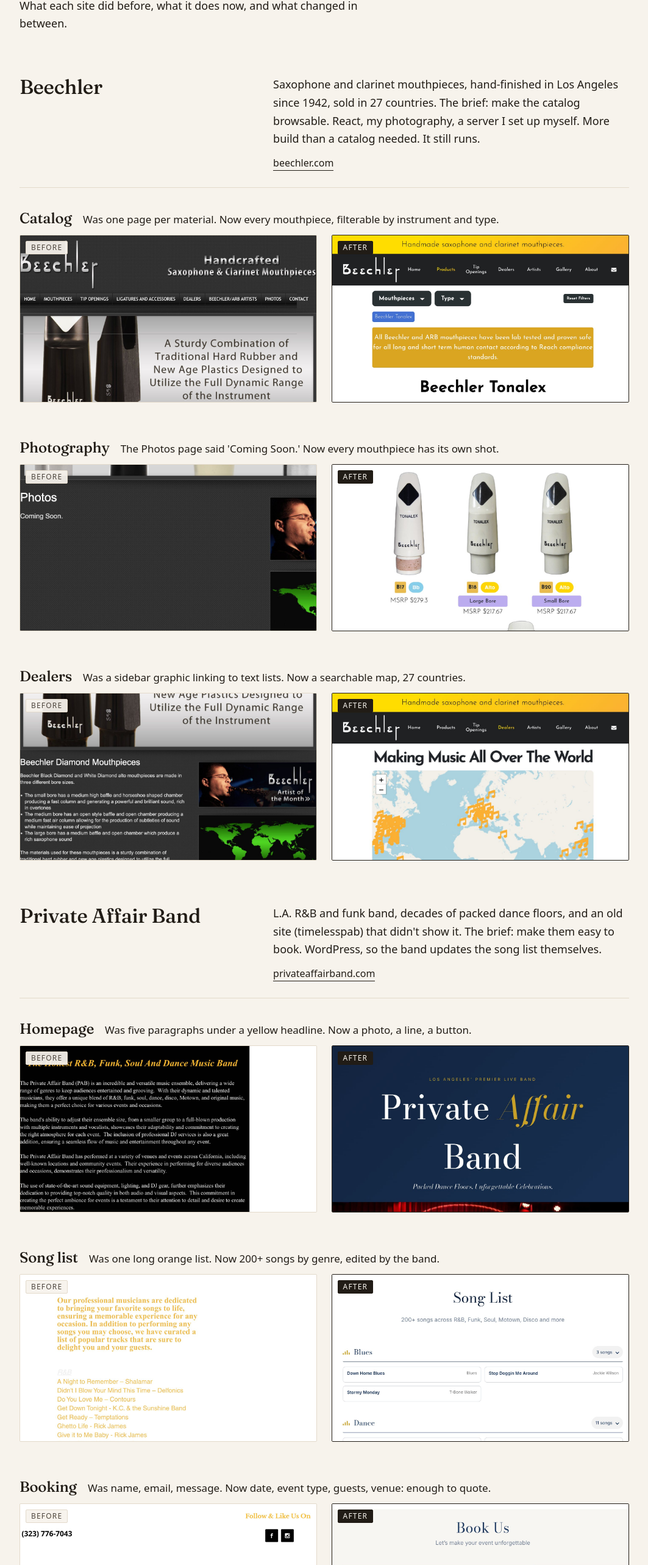
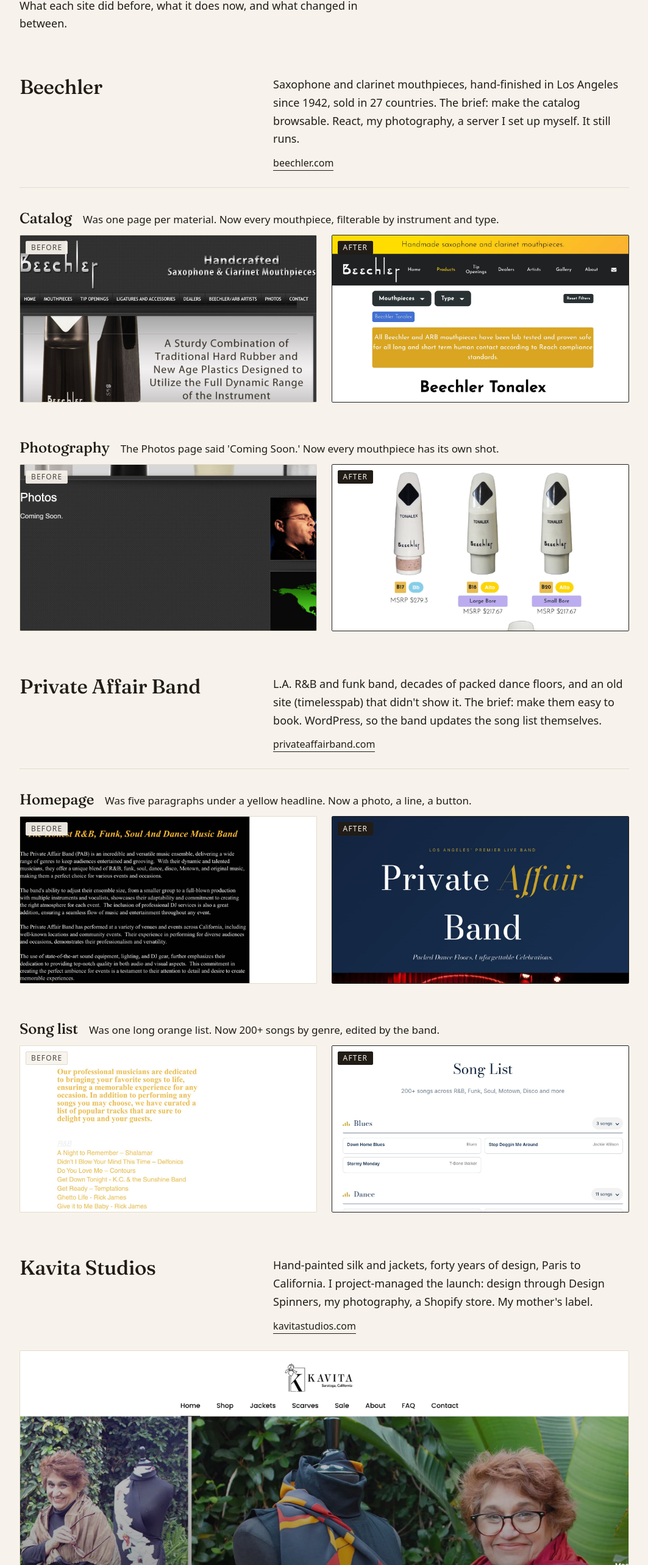
Before and after one commit to s1nghularity/personal-portfolio, a React (Create React App) app: page / in a window 1280 px wide. Shown: the part 1520-4086 px from the top of the page at 61% size, without its empty margins (108-1171 px from the left). Built offline with nearby package versions, Linux system fonts and the light colour scheme.

Commit message:
work: two examples per project; trim Kavita intro; drop honesty line
Co-Authored-By: Claude Haiku 5.5 <noreply@anthropic.com>
Claude-Session: https://claude.ai/code/session_01Cq99TLpQjgxbxcLcGR99ZN

```diff
--- a/src/components/RecentWork.js
+++ b/src/components/RecentWork.js
@@ -26,7 +26,7 @@ const projects = [
     linkText: 'beechler.com',
     img: beechler,
     alt: 'The Beechler website',
-    body: 'Saxophone and clarinet mouthpieces, hand-finished in Los Angeles since 1942, sold in 27 countries. The brief: make the catalog browsable. React, my photography, a server I set up myself. More build than a catalog needed. It still runs.',
+    body: 'Saxophone and clarinet mouthpieces, hand-finished in Los Angeles since 1942, sold in 27 countries. The brief: make the catalog browsable. React, my photography, a server I set up myself. It still runs.',
     changes: [
       {
         label: 'Catalog',
@@ -39,12 +39,6 @@ const projects = [
         note: "The Photos page said 'Coming Soon.' Now every mouthpiece has its own shot.",
         before: beechlerPhotosBefore,
         after: beechlerPhotosAfter,
-      },
-      {
-        label: 'Dealers',
-        note: "Was a sidebar graphic linking to text lists. Now a searchable map, 27 countries.",
-        before: beechlerDealersBefore,
-        after: beechlerDealersAfter,
       },
     ],
   },
@@ -68,12 +62,6 @@ const projects = [
         before: pabSongsBefore,
         after: pabSongsAfter,
       },
-      {
-        label: 'Booking',
-        note: "Was name, email, message. Now date, event type, guests, venue: enough to quote.",
-        before: pabBefore,
-        after: pabAfter,
-      },
     ],
   },
   {
@@ -82,7 +70,7 @@ const projects = [
     linkText: 'kavitastudios.com',
     img: kavitaShot,
     alt: 'The Kavita Studios storefront',
-    body: 'Hand-painted silk scarves and jackets, forty years of design, Paris to California. I project-managed the launch: design through Design Spinners, my photography, a Shopify store live and selling. My mother\'s label. No pressure.',
+    body: 'Hand-painted silk and jackets, forty years of design, Paris to California. I project-managed the launch: design through Design Spinners, my photography, a Shopify store. My mother\'s label.',
   },
 ];
 
```
